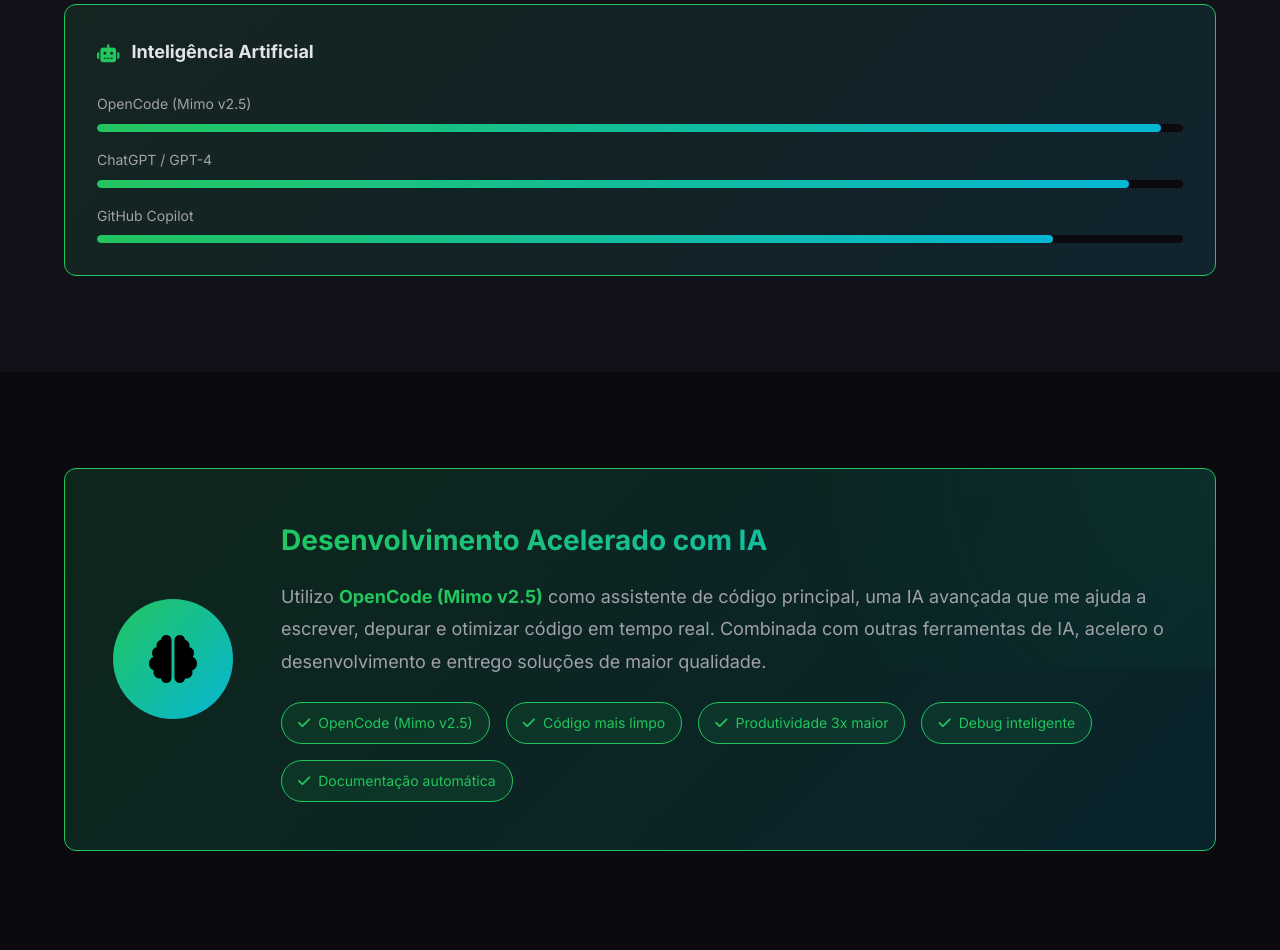
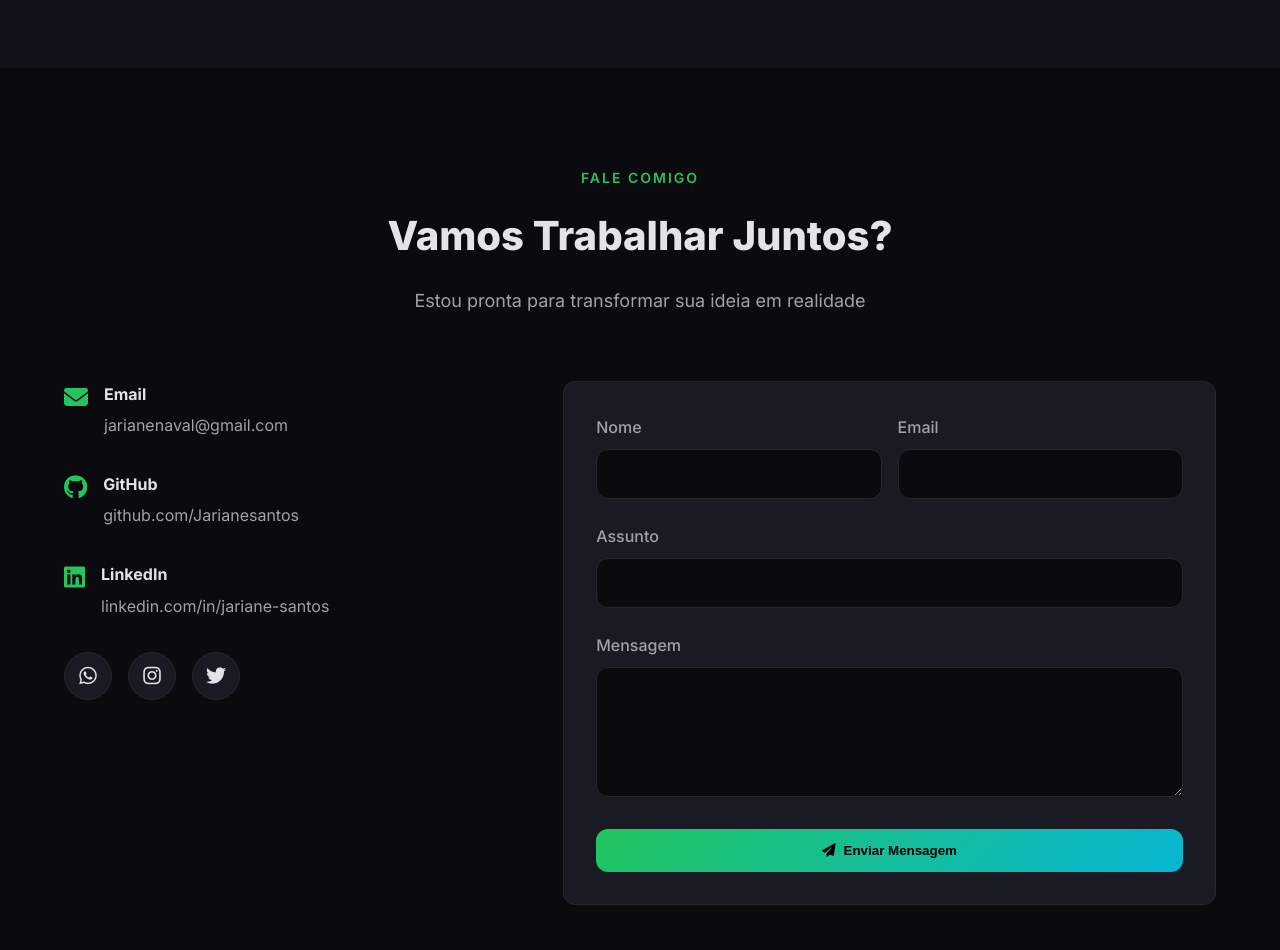
Before and after one commit to Jarianesantos/NavalTech, a website: page index.html in a window 1280 px wide. Shown: the part 5024-5974 px from the top of the page. Drawn offline with Linux system fonts and the light colour scheme.

Commit message:
Remove AI section from portfolio

```diff
--- a/index.html
+++ b/index.html
@@ -415,51 +415,6 @@
           </div>
         </div>
       </div>
-
-      <div class="skill-category ai-category">
-        <h3><i class="fas fa-robot"></i> Inteligência Artificial</h3>
-        <div class="skill-items">
-          <div class="skill-item">
-            <span class="skill-name">OpenCode (Mimo v2.5)</span>
-            <div class="skill-bar"><div class="skill-progress" style="width: 98%"></div></div>
-          </div>
-          <div class="skill-item">
-            <span class="skill-name">ChatGPT / GPT-4</span>
-            <div class="skill-bar"><div class="skill-progress" style="width: 95%"></div></div>
-          </div>
-          <div class="skill-item">
-            <span class="skill-name">GitHub Copilot</span>
-            <div class="skill-bar"><div class="skill-progress" style="width: 88%"></div></div>
-          </div>
-        </div>
-      </div>
-    </div>
-  </div>
-</section>
-
-<!-- IA Section -->
-<section class="section ai-section" id="ia">
-  <div class="container">
-    <div class="ai-banner">
-      <div class="ai-icon">
-        <i class="fas fa-brain"></i>
-      </div>
-      <div class="ai-content">
-        <h3>Desenvolvimento Acelerado com IA</h3>
-        <p>
-          Utilizo <strong>OpenCode (Mimo v2.5)</strong> como assistente de código principal,
-          uma IA avançada que me ajuda a escrever, depurar e otimizar código em tempo real.
-          Combinada com outras ferramentas de IA, acelero o desenvolvimento e entrego
-          soluções de maior qualidade.
-        </p>
-        <div class="ai-badges">
-          <span class="ai-badge"><i class="fas fa-check"></i> OpenCode (Mimo v2.5)</span>
-          <span class="ai-badge"><i class="fas fa-check"></i> Código mais limpo</span>
-          <span class="ai-badge"><i class="fas fa-check"></i> Produtividade 3x maior</span>
-          <span class="ai-badge"><i class="fas fa-check"></i> Debug inteligente</span>
-          <span class="ai-badge"><i class="fas fa-check"></i> Documentação automática</span>
-        </div>
-      </div>
     </div>
   </div>
 </section>
--- a/style.css
+++ b/style.css
@@ -632,111 +632,6 @@ img {
   transition: width 1s ease;
 }
 
-/* AI Category Special Style */
-.ai-category {
-  grid-column: span 2;
-  background: linear-gradient(135deg, rgba(34, 197, 94, 0.1) 0%, rgba(6, 182, 212, 0.1) 100%);
-  border-color: var(--accent);
-}
-
-/* ===== AI Section ===== */
-.ai-section {
-  background: var(--bg);
-}
-
-.ai-banner {
-  display: flex;
-  align-items: center;
-  gap: 3rem;
-  background: linear-gradient(135deg, rgba(34, 197, 94, 0.15) 0%, rgba(6, 182, 212, 0.15) 100%);
-  border: 1px solid var(--accent);
-  border-radius: var(--radius);
-  padding: 3rem;
-  position: relative;
-  overflow: hidden;
-}
-
-.ai-banner::before {
-  content: '';
-  position: absolute;
-  top: -50%;
-  right: -50%;
-  width: 100%;
-  height: 100%;
-  background: radial-gradient(circle, rgba(34, 197, 94, 0.1) 0%, transparent 70%);
-  animation: pulse 4s ease-in-out infinite;
-}
-
-@keyframes pulse {
-  0%, 100% { transform: scale(1); opacity: 0.5; }
-  50% { transform: scale(1.1); opacity: 0.8; }
-}
-
-.ai-icon {
-  width: 120px;
-  height: 120px;
-  display: flex;
-  align-items: center;
-  justify-content: center;
-  background: var(--gradient);
-  border-radius: 50%;
-  flex-shrink: 0;
-  position: relative;
-  z-index: 1;
-}
-
-.ai-icon i {
-  font-size: 3rem;
-  color: #000;
-}
-
-.ai-content {
-  position: relative;
-  z-index: 1;
-}
-
-.ai-content h3 {
-  font-size: 1.75rem;
-  margin-bottom: 1rem;
-  background: var(--gradient);
-  -webkit-background-clip: text;
-  -webkit-text-fill-color: transparent;
-  background-clip: text;
-}
-
-.ai-content p {
-  color: var(--fg-light);
-  font-size: 1.125rem;
-  margin-bottom: 1.5rem;
-  line-height: 1.8;
-}
-
-.ai-content strong {
-  color: var(--accent);
-}
-
-.ai-badges {
-  display: flex;
-  flex-wrap: wrap;
-  gap: 1rem;
-}
-
-.ai-badge {
-  display: inline-flex;
-  align-items: center;
-  gap: 0.5rem;
-  padding: 0.5rem 1rem;
-  background: rgba(34, 197, 94, 0.1);
-  border: 1px solid var(--accent);
-  border-radius: 2rem;
-  font-size: 0.875rem;
-  color: var(--accent);
-}
-
-.ai-badge i {
-  color: var(--accent);
-}
-
 /* ===== Contact ===== */
 .contact-grid {
   display: grid;
```
